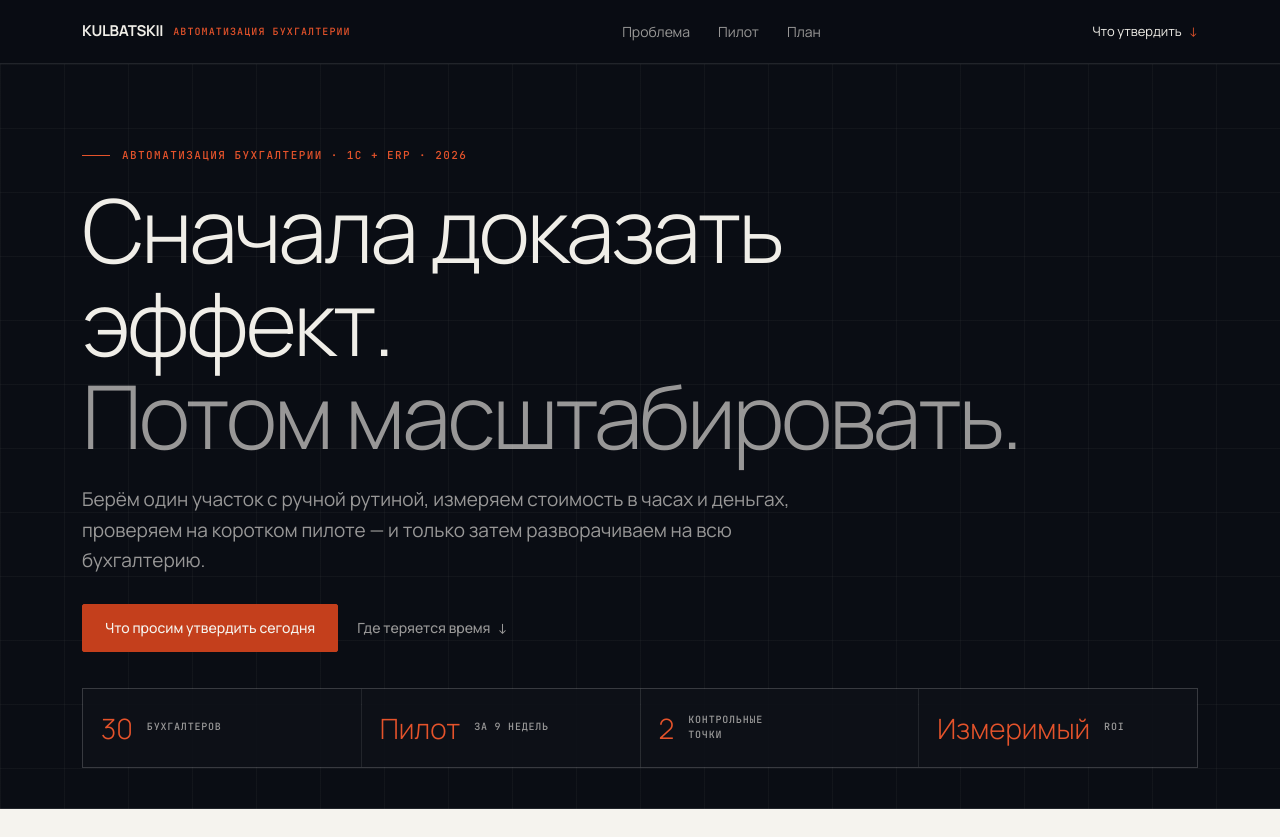
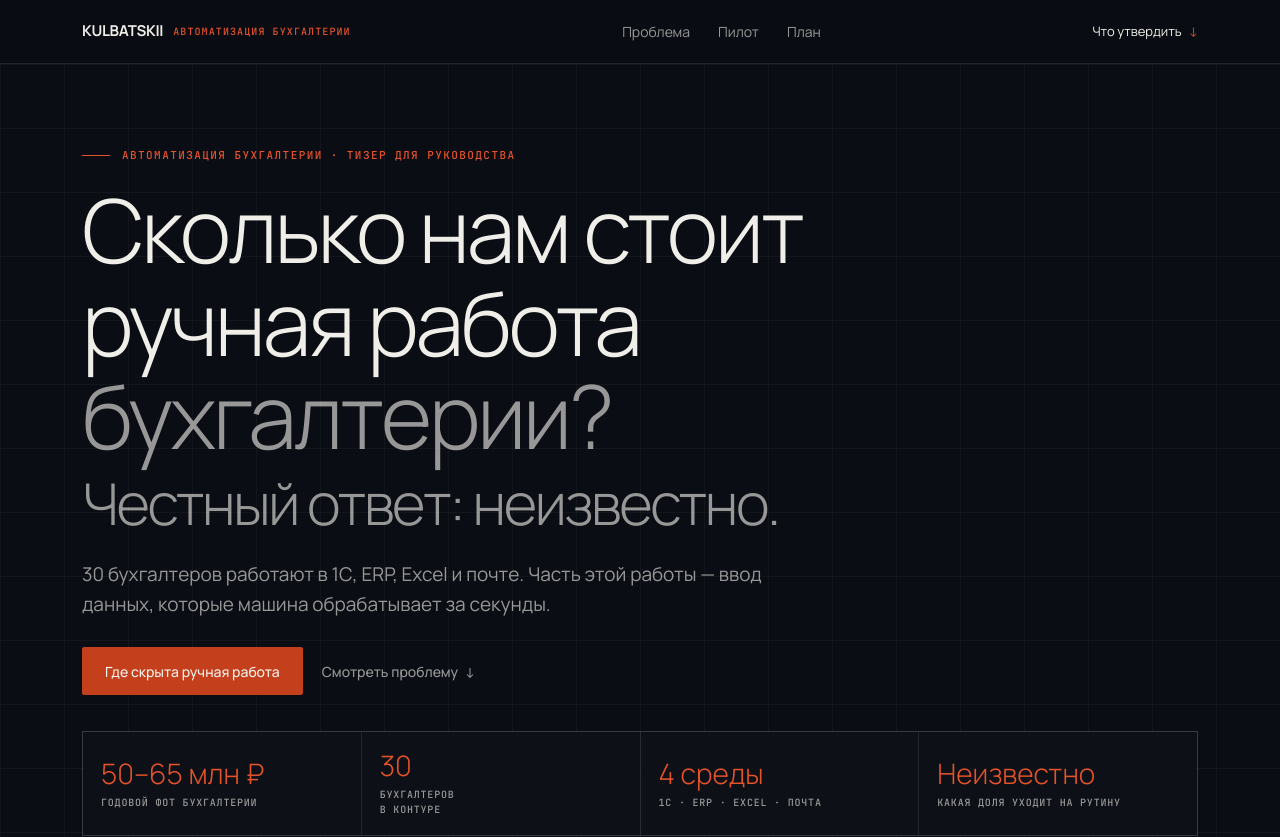
Before and after one commit to ku1batskii/kulbatskii-accounting-automation, a Next.js app: page / in a window 1280 px wide. Shown: the top 837 px of the page. Built offline with nearby package versions, Linux system fonts and the light colour scheme.

Commit message:
Lead with accounting pain before solution

```diff
--- a/app/page.tsx
+++ b/app/page.tsx
@@ -42,31 +42,33 @@ export default function Home() {
 
       <header className="hero" id="top">
         <div className="wrap hero-inner">
-          <span className="eyebrow line">АВТОМАТИЗАЦИЯ БУХГАЛТЕРИИ · 1С + ERP · 2026</span>
-          <h1>Сначала доказать эффект.<br/><em>Потом масштабировать.</em></h1>
-          <p className="lead">Берём один участок с ручной рутиной, измеряем стоимость в часах и деньгах, проверяем на коротком пилоте — и только затем разворачиваем на всю бухгалтерию.</p>
+          <span className="eyebrow line">АВТОМАТИЗАЦИЯ БУХГАЛТЕРИИ · ТИЗЕР ДЛЯ РУКОВОДСТВА</span>
+          <h1>Сколько нам стоит ручная работа<br/><em>бухгалтерии?</em></h1>
+          <p className="hero-answer">Честный ответ: неизвестно.</p>
+          <p className="lead">30 бухгалтеров работают в 1С, ERP, Excel и почте. Часть этой работы — ввод данных, которые машина обрабатывает за секунды.</p>
           <div className="hero-actions">
-            <a className="btn primary" href="#decision">Что просим утвердить сегодня</a>
-            <a className="btn text" href="#problem">Где теряется время <span>↓</span></a>
+            <a className="btn primary" href="#problem">Где скрыта ручная работа</a>
+            <a className="btn text" href="#problem">Смотреть проблему <span>↓</span></a>
           </div>
-          <div className="proof-grid">
-            <div><strong>30</strong><span>бухгалтеров</span></div>
-            <div><strong>Пилот</strong><span>за 9 недель</span></div>
-            <div><strong>2</strong><span>контрольные<br/>точки</span></div>
-            <div><strong>Измеримый</strong><span>ROI</span></div>
+          <div className="proof-grid pain-stats">
+            <div><strong>50–65 млн ₽</strong><span>годовой ФОТ бухгалтерии</span></div>
+            <div><strong>30</strong><span>бухгалтеров<br/>в контуре</span></div>
+            <div><strong>4 среды</strong><span>1С · ERP · Excel · почта</span></div>
+            <div><strong>Неизвестно</strong><span>какая доля уходит на рутину</span></div>
           </div>
         </div>
       </header>
 
       <section className="section paper" id="problem">
         <div className="wrap">
-          <div className="section-head"><span className="eyebrow">01 · ПРОБЛЕМА</span><h2>Где теряется время <em>ваших бухгалтеров</em></h2><p>Каждый день — часы ручной рутины, стоимость которой сегодня никто не измеряет.</p></div>
+          <div className="section-head"><span className="eyebrow">01 · ЧТО ПРОИСХОДИТ СЕЙЧАС</span><h2>Ручная работа распределена между системами — <em>и остаётся невидимой</em></h2><p>Каждый день — часы рутины. Но её объём, стоимость и влияние на рост сегодня не измерены.</p></div>
           <div className="problem-grid">
             <article><span>01</span><h3>Документы вручную</h3><p>Счета, акты, УПД, ТОРГ-12 вводятся с бумаги и сканов. Часы уходят на ввод и форматирование.</p></article>
             <article><span>02</span><h3>Труд размазан по системам</h3><p>1С, ERP, Excel, почта, ЭДО — целостной картины загрузки нет ни у кого.</p></article>
             <article><span>03</span><h3>Стоимость рутины неизвестна</h3><p>Сколько часов и рублей съедают ввод, сверки и требования ФНС — не измерено.</p></article>
             <article><span>04</span><h3>Барьер роста</h3><p>Больше документооборота — нужен больший штат. Масштабирование упирается в людей.</p></article>
           </div>
+          <div className="pain-conclusion"><p>Главная проблема — не отсутствие технологии. Мы не знаем фактическую стоимость ручной работы и поэтому не можем обоснованно выбрать, что менять первым.</p><a href="#target">Перейти от неизвестности к измеримой цели <span>→</span></a></div>
         </div>
       </section>
 
```
Also changed, not shown: app/globals.css.
